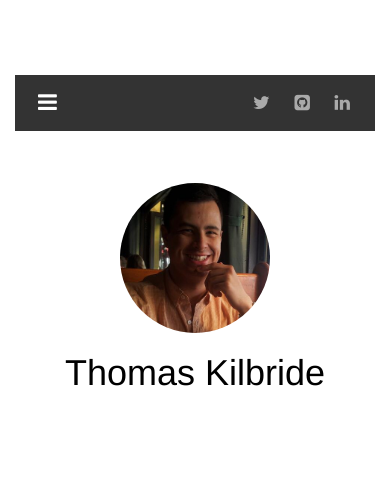
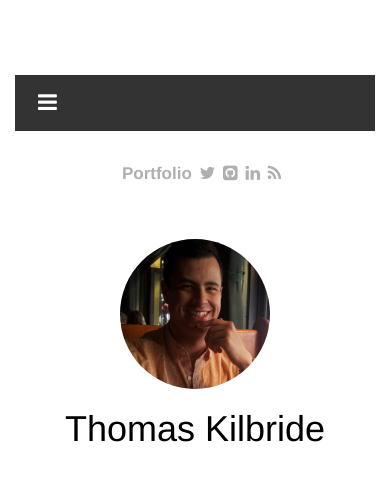
Before and after one commit to obnauticus/obnauticus.github.io, a Jekyll site: the page built from index.html, in a window 390 px wide. Shown: the top 481 px of the page. Built offline with Jekyll 4.4.1, drawn with Linux system fonts in a browser that asks for light colours; nearby versions of some CDN libraries; some web fonts are replaced; Markdown is read by kramdown in place of the engine named in the settings; comment, search, counter and statistics services are not loaded.

Commit message:
Keep single set of grey social icons on both mobile and desktop
- Remove duplicate social icons from mobile header
- Keep .top-nav visible on mobile, centered and compact

Co-Authored-By: Claude Opus 4.6 <noreply@anthropic.com>

```diff
--- a/_layouts/about.html
+++ b/_layouts/about.html
@@ -10,11 +10,6 @@
                 <!-- Mobile header -->
                 <header class="mobile-header">
                     <button class="mobile-toggle" aria-label="Toggle navigation"><i class="fa fa-bars"></i></button>
-                    <span class="mobile-social">
-                        <a href="https://twitter.com/{{site.owner.twitter}}"><i class="fa fa-twitter"></i></a>
-                        <a href="https://github.com/{{site.owner.github}}"><i class="fa fa-github-square"></i></a>
-                        <a href="https://linkedin.com/in/internetisseriousbusiness"><i class="fa fa-linkedin"></i></a>
-                    </span>
                 </header>
                 <!-- side bar -->
                 <nav id="nav" role="navigation" class="col-sm-2">
--- a/_layouts/default.html
+++ b/_layouts/default.html
@@ -10,11 +10,6 @@
                 <!-- Mobile header -->
                 <header class="mobile-header">
                     <button class="mobile-toggle" aria-label="Toggle navigation"><i class="fa fa-bars"></i></button>
-                    <span class="mobile-social">
-                        <a href="https://twitter.com/{{site.owner.twitter}}"><i class="fa fa-twitter"></i></a>
-                        <a href="https://github.com/{{site.owner.github}}"><i class="fa fa-github-square"></i></a>
-                        <a href="https://linkedin.com/in/internetisseriousbusiness"><i class="fa fa-linkedin"></i></a>
-                    </span>
                 </header>
                 <!-- side bar -->
                 <nav id="nav" role="navigation" class="col-sm-2">
--- a/assets/css/_sass/_site.scss
+++ b/assets/css/_sass/_site.scss
@@ -91,16 +91,6 @@ body {
       outline: none;
     }
   }
-  .mobile-social a {
-    color: #aaa;
-    padding: 0 10px;
-    font-size: 18px;
-    &:hover {
-      color: #fff;
-      text-decoration: none;
-    }
-  }
-
   // Nav as dropdown
   #nav {
     display: none;
@@ -131,9 +121,13 @@ body {
     }
   }
 
-  // Hide desktop top-nav on mobile
   .top-nav {
-    display: none;
+    text-align: center;
+    padding: 8px 5px;
+    line-height: 30px;
+    span {
+      float: none !important;
+    }
   }
 
   .content {
```
